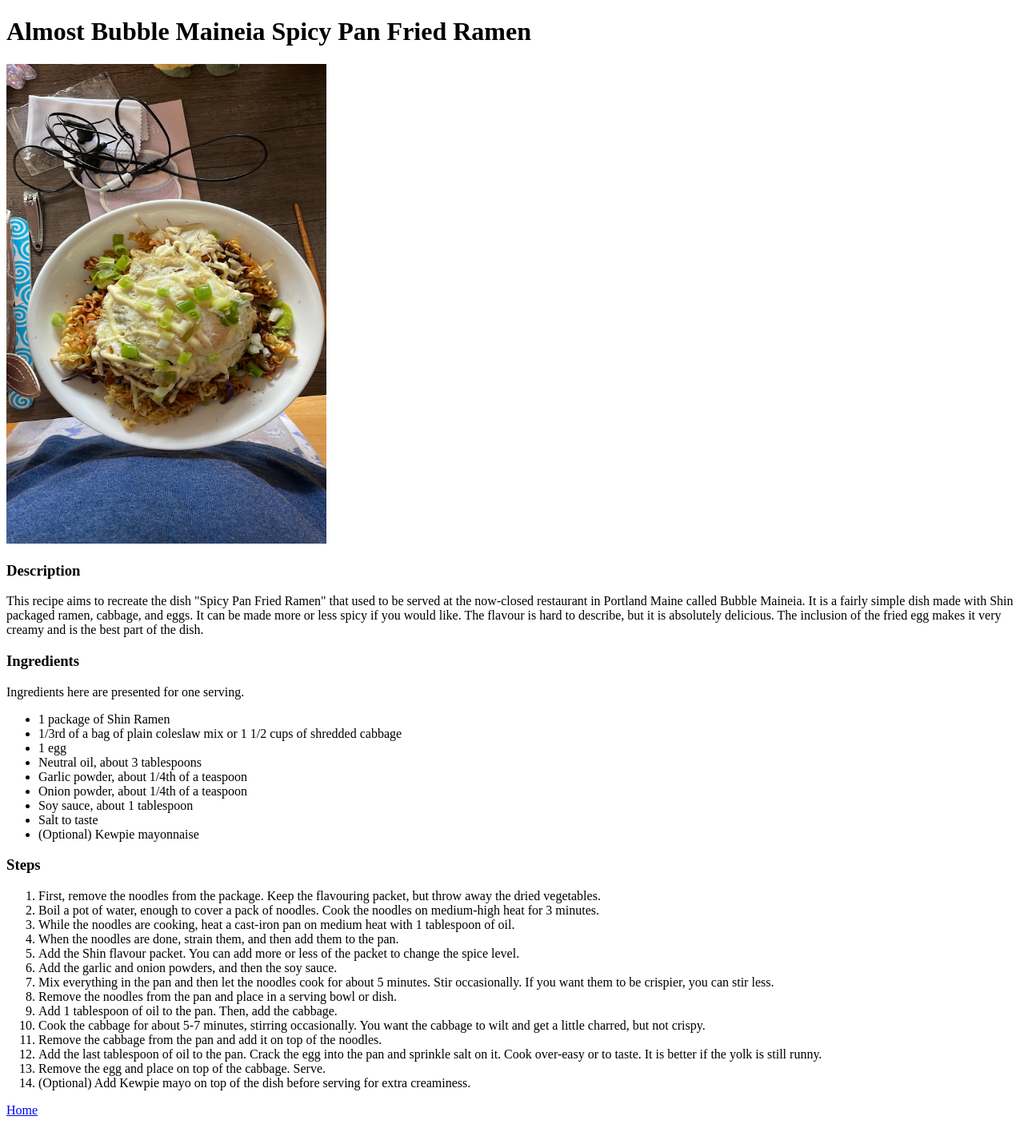
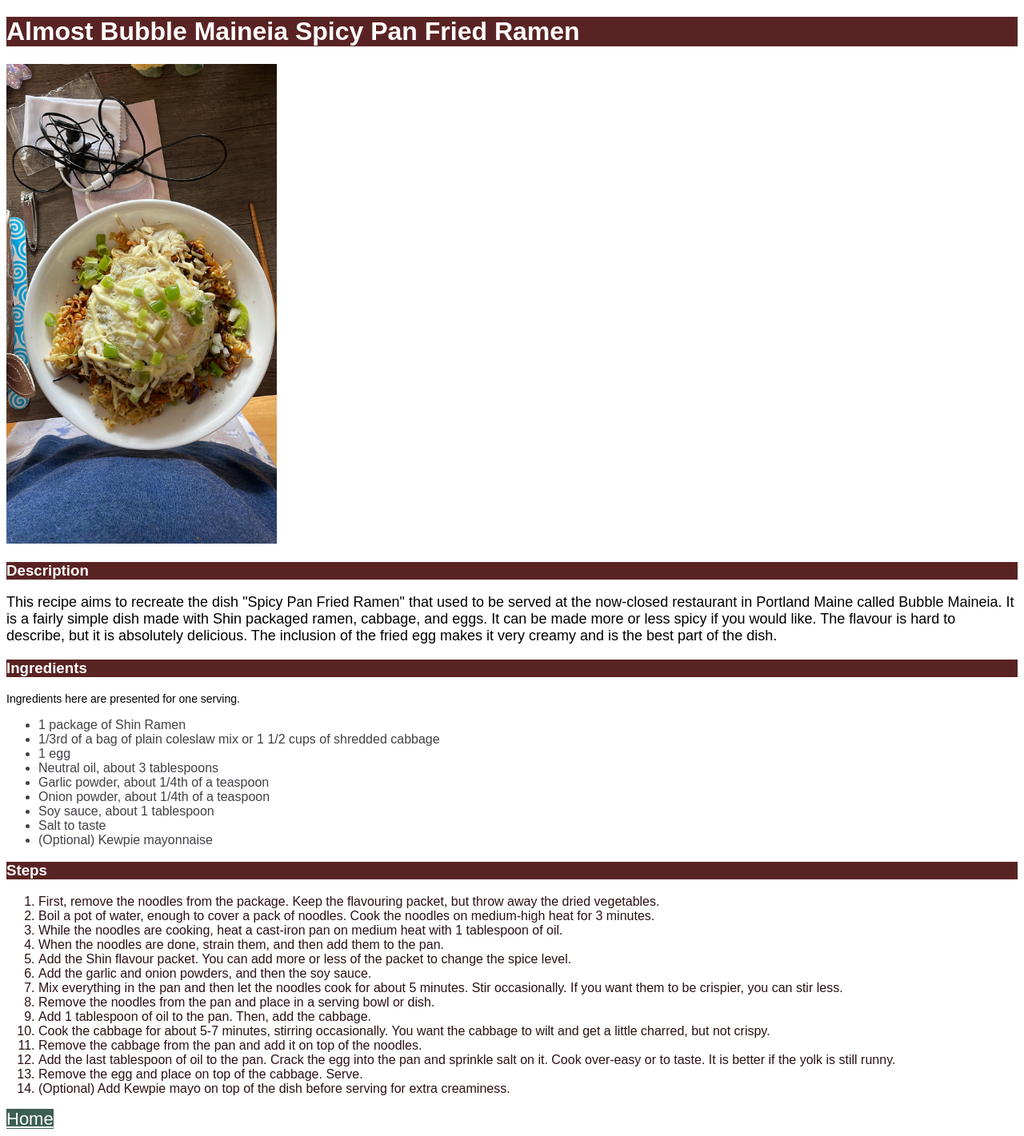
Before and after one commit to knightofratatosk/odin-recipes, a plain HTML site: page recipes/spicy_ramen.html in a window 1280 px wide. Shown: the whole page at 80% size. Drawn offline with Linux system fonts and the light colour scheme.

Commit message:
added css to all pages

```diff
--- a/recipes/spicy_ramen.html
+++ b/recipes/spicy_ramen.html
@@ -4,22 +4,23 @@
     <meta charset="UTF-8">
     <meta name="viewport" content="width=device-width, initial-scale=1.0">
     <title>Spicy Ramen</title>
+    <link rel="stylesheet" href="../style.css">
 </head>
 <body>
-    <h1>Almost Bubble Maineia Spicy Pan Fried Ramen</h1>
-    <img src="./img/ramen.jpg" alt="A picture of Spicy Fried Ramen" height="600" width="400">
-    <h3>Description</h3>
-    <p>
+    <h1 class="ramen">Almost Bubble Maineia Spicy Pan Fried Ramen</h1>
+    <img id="ramenpic" src="./img/ramen.jpg" alt="A picture of Spicy Fried Ramen" height="600" width="400">
+    <h3 class="ramen">Description</h3>
+    <p class="desc">
         This recipe aims to recreate the dish "Spicy Pan Fried Ramen" that used to be served at the now-closed restaurant in Portland Maine called
         Bubble Maineia. It is a fairly simple dish made with Shin packaged ramen, cabbage, and eggs. It can be made more or less spicy if you
         would like. The flavour is hard to describe, but it is absolutely delicious. The inclusion of the fried egg makes it very creamy and is
         the best part of the dish.
     </p>
-    <h3>Ingredients</h3>
-    <p>
+    <h3 class="ramen">Ingredients</h3>
+    <p class="desc ingdesc">
         Ingredients here are presented for one serving.
     </p>
-    <ul>
+    <ul class="ing">
         <li>1 package of Shin Ramen</li>
         <li>1/3rd of a bag of plain coleslaw mix or 1 1/2 cups of shredded cabbage</li>
         <li>1 egg</li>
@@ -30,8 +31,8 @@
         <li>Salt to taste</li>
         <li>(Optional) Kewpie mayonnaise</li>
     </ul>
-    <h3>Steps</h3>
-    <ol>
+    <h3 class="ramen">Steps</h3>
+    <ol class="step">
         <li>First, remove the noodles from the package. Keep the flavouring packet, but throw away the dried vegetables.</li>
         <li>Boil a pot of water, enough to cover a pack of noodles. Cook the noodles on medium-high heat for 3 minutes.</li>
         <li>While the noodles are cooking, heat a cast-iron pan on medium heat with 1 tablespoon of oil.</li>
--- /dev/null
+++ b/style.css
@@ -0,0 +1,62 @@
+body {
+    font-family: Arial, sans-serif;
+  }
+
+h1 {
+    color: rgb(255, 255, 255);
+    background-color: rgb(60, 95, 83);
+}
+
+h3 {
+    color: white;
+}
+
+a {
+    color: white;
+    background-color: rgb(60, 95, 83);
+    font-size: 22px;
+}
+
+.desc {
+    color: black;
+    font-size: 18px;
+}
+
+.desc.ingdesc {
+    font-size: 14px;
+}
+
+.ing {
+    color: rgb(69, 62, 71);
+}
+
+.step {
+    color: rgb(44, 18, 18);
+}
+
+.ramen {
+    background-color: rgb(90, 35, 35);
+}
+
+.cheese {
+    background-color: rgb(134, 136, 81);
+}
+
+.pan {
+    background-color: rgb(128, 89, 42);
+}
+
+#ramenpic {
+    height: 600px;
+    width: auto;
+}
+
+#cheesepic {
+    height: 600px;
+    width: auto;
+}
+
+#panpic {
+    height: auto;
+    width: 600px;
+}
```
Also changed, not shown: index.html (+4 -3 lines), recipes/cheesecake.html (+9 -8 lines), recipes/pancakes.html (+9 -8 lines), 1 other file.
